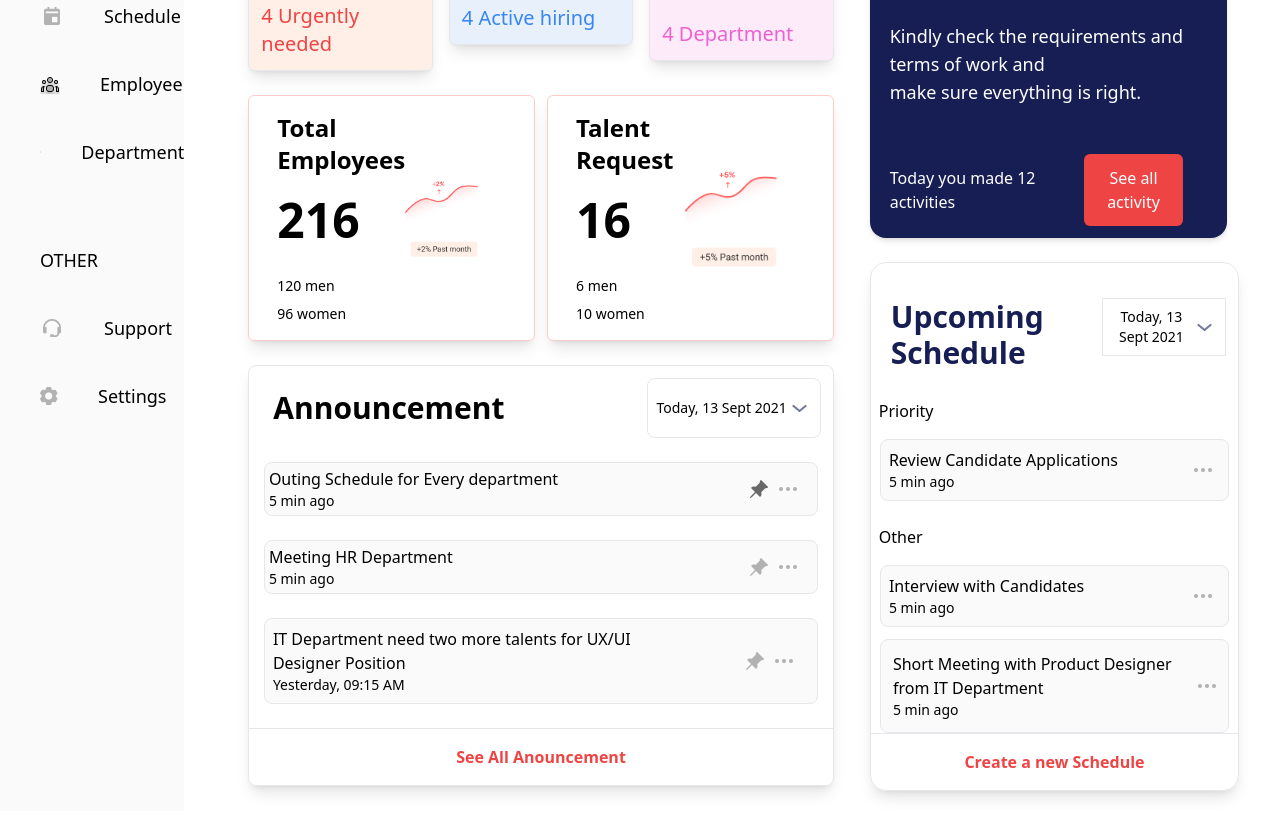
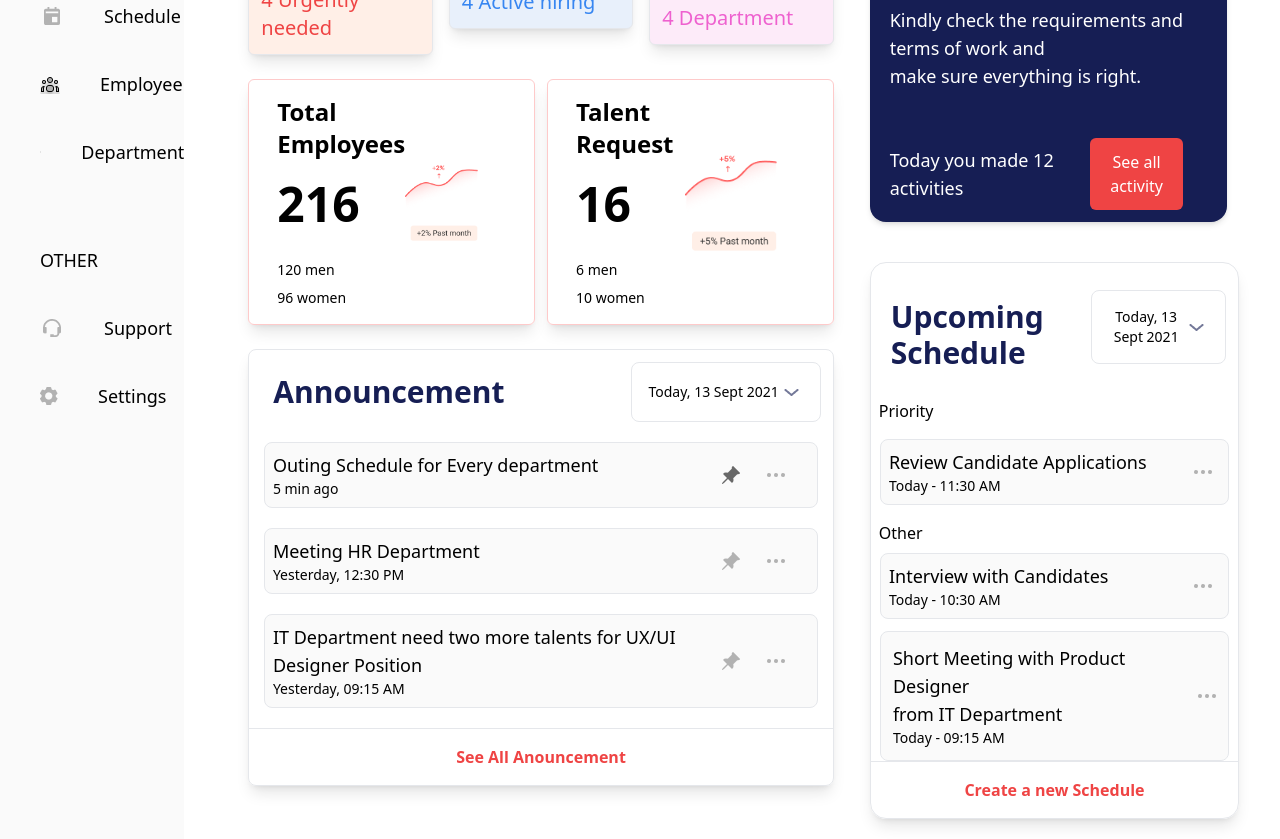
Before and after one commit to srikanthbisai/shoshin, a React (Create React App) app: page / in a window 1280 px wide. Shown: the part 360-1199 px from the top of the page. Before the commit the page ends 1171 px from the top, so only its background shows below. Built offline with nearby package versions, Linux system fonts and the light colour scheme.

Commit message:
final change

```diff
--- a/src/components/Left.js
+++ b/src/components/Left.js
@@ -2,7 +2,7 @@ function Left() {
   return (
     <div className="flex sm:hidden md:block md:w-[15%] md:m-x-auto xl:w-[15%] bg-[#FAFAFA] min-h-screen">
       <div>
-        <div className="flex flex-row space-x-3 justify-center mt-10 items-center">
+        <div className="flex flex-row space-x-3 justify-center  md:mt-20 lg:mt-10 items-center">
           <img src="icon.png" alt=""></img>
           <p className="text-[#0A337A] font-bold text-3xl hidden xl:block">
             Vasitum
--- a/src/components/Main.js
+++ b/src/components/Main.js
@@ -1,12 +1,12 @@
 function Main() {
   return (
-    <div className="flex sm:m-auto md:w-full flex-col space-y-5 md:ml-10">
-      <div className="header pt-6 pb-6 flex justify-between items-center sm:space-x-4  lg:pr-20 lg:w-full">
+    <div className="flex sm:w-[90%] sm:mx-auto md:w-full flex-col space-y-5 md:ml-10">
+
+      <div className="header pt-2 pb-2 mt-4 flex justify-between items-center sm:space-x-4 lg:pr-20 lg:w-full">
         <div className="flex flex-row justify-between space-x-3 items-center">
           <img src="menu.png" alt="" className=" hidden sm:block lg:hidden" />
-
-          <div className="flex items-center justify-between border rounded-lg hidden md:flex md:w-[300px] lg:w-[400px] md:p-1 lg:p-4">
-            <p className="ml-2">Search</p>
+          <div className="flex items-center justify-between border bg-[#FAFAFA] rounded-lg hidden md:flex md:w-[300px] lg:w-[400px] md:p-1 lg:p-4">
+            <p className="ml-2 font-extralight text-lg tracking-wider">Search</p>
             <img
               src="search.png"
               alt="Search Icon"
@@ -27,6 +27,7 @@ function Main() {
           <img src="Frame 10.png" alt="" />
         </div>
       </div>
+
       {/* first container */}
       <div className="containe flex sm:flex-col lg:flex-row">
         <div className="xl:w-[60%] xl:m-x-auto xl:m-y-auto flex flex-col sm:px-0 md:px-6">
@@ -69,8 +70,8 @@ function Main() {
               <div className="textContainer text-sm ml-3">
                 <p className="text-2xl font-bold">Total Employees</p>
                 <p className="text-5xl font-bold font-sans mt-5">216</p>
-                <p className="font-thin mt-8">120 men</p>
-                <p className="font-thin mt-2">96 women</p>
+                <p className="font-light mt-8">120 men</p>
+                <p className="font-light mt-2">96 women</p>
               </div>
               <div className="imgContainer flex justify-center items-center mr-10">
                 <img src="Frame 52.png" alt="" width={150} />
@@ -80,8 +81,8 @@ function Main() {
               <div className="textContainer text-sm  ml-3">
                 <p className="text-2xl font-bold">Talent Request</p>
                 <p className="text-5xl font-bold font-sans mt-5">16</p>
-                <p className="font-thin mt-8">6 men</p>
-                <p className="font-thin mt-2">10 women</p>
+                <p className="font-light mt-8">6 men</p>
+                <p className="font-light  mt-2">10 women</p>
               </div>
               <div className="imgContainer flex justify-center items-center mr-10">
                 <img src="Frame 53.png" alt="" width={150} />
@@ -89,46 +90,46 @@ function Main() {
             </div>
           </div>
 
-          <div className="rounded-lg border border-gray-200 shadow-lg  flex flex-col mt-6 space-y-6">
+          <div className="rounded-lg border border-gray-200 shadow-lg  flex flex-col mt-6 space-y-5">
             <div className="top flex flex-row justify-between px-3 pt-3">
-              <h1 className="text-3xl font-bold p-3 ">Announcement</h1>
-              <button className="text-sm border border-gray-200 p-2 flex justify-center items-center rounded-lg">
+              <h1 className="text-3xl font-bold p-3 text-[#161E54]">Announcement</h1>
+              <button className="text-sm border border-gray-200 sm:p-2 lg:p-4 flex justify-center items-center rounded-lg font-thin">
                 Today, 13 Sept 2021
                 <img src="Frame 10.png" alt="" />
               </button>
             </div>
 
-            <div className="border border-gray-200 p-1 rounded-lg mt-5 justify-between flex bg-[#FAFAFA]  w-[95%] mx-auto">
+            <div className="border border-gray-200 p-2 rounded-lg justify-between flex bg-[#FAFAFA]  w-[95%] mx-auto">
               <div className="textDiv">
-                <h1>Outing Schedule for Every department</h1>
-                <h1 className="text-sm font-thin">5 min ago</h1>
+                <h1 className="text-lg font-medium">Outing Schedule for Every department</h1>
+                <h1 className="text-sm font-light">5 min ago</h1>
               </div>
-              <div className="imgDiv flex justify-center items-center space-x-2 mr-4">
+              <div className="imgDiv flex justify-center items-center space-x-6 mr-6">
                 <img src="pin-light.png" alt="" />
                 <img src="3dots.png" alt="" />
               </div>
             </div>
 
-            <div className="border border-gray-200 p-1 rounded-lg mt-5 justify-between flex bg-[#FAFAFA] w-[95%] mx-auto">
+            <div className="border border-gray-200 p-2 rounded-lg  justify-between flex bg-[#FAFAFA] w-[95%] mx-auto">
               <div className="textDiv">
-                <h1>Meeting HR Department</h1>
-                <h1 className="text-sm">5 min ago</h1>
+                <h1 className="text-lg font-medium">Meeting HR Department</h1>
+                <h1 className="text-sm font-light">Yesterday, 12:30 PM</h1>
               </div>
-              <div className="imgDiv flex justify-center items-center space-x-2 mr-4">
+              <div className="imgDiv flex justify-center items-center space-x-6 mr-6">
                 <img src="pin-dark.png" alt="" />
                 <img src="3dots.png" alt="" />
               </div>
             </div>
 
-            <div className="border border-gray-200 p-2 rounded-lg mt-5 justify-between flex bg-[#FAFAFA] w-[95%] mx-auto">
+            <div className="border border-gray-200 p-2 rounded-lg justify-between flex bg-[#FAFAFA] w-[95%] mx-auto">
               <div className="textDiv">
-                <h1>
+                <h1 className="text-lg font-medium">
                   IT Department need two more talents for UX/UI <br></br>
                   Designer Position
                 </h1>
-                <h1 className="text-sm font-thin">Yesterday, 09:15 AM</h1>
+                <h1 className="text-sm font-light">Yesterday, 09:15 AM</h1>
               </div>
-              <div className="imgDiv flex justify-center items-center space-x-2 mr-4">
+              <div className="imgDiv flex justify-center items-center space-x-6 mr-6">
                 <img src="pin-dark.png" alt="" />
                 <img src="3dots.png" alt="" />
               </div>
@@ -141,7 +142,7 @@ function Main() {
         </div>
 
         {/*second div */}
-        <div className="lastContainer mb-5 md:p-5 lg:p-0 flex sm:flex-col md:flex-row lg:flex-col md:space-x-2 md:mr-10 sm:w-full xl:w-[35%] mr-auto mt-8 lg:space-x-3">
+        <div className="lastContainer mb-5 sm:mt-1 md:mt-1 lg:mt-8 md:p-5 lg:p-0 flex sm:flex-col md:flex-row lg:flex-col md:space-x-2 md:mr-10 sm:w-full xl:w-[35%] mr-auto mt-8 lg:space-x-3">
           <div className="blueContainer bg-[#161E54] text-white rounded-2xl sm:mt-5 lg:mt-10 lg:ml-3 xl:mt-8 p-3 shadow-md">
             <h1 className="text-white bg-[#1B204A] rounded-2xl text-xl p-4">
               Recently Activity
@@ -155,40 +156,40 @@ function Main() {
               sure everything is right.
             </p>
             <div className="bottom flex sm:py-3 sm:space-y-3 md:py-0 md:space-y-0 sm:mt-3 md:mt-10 sm:flex-col lg:flex-row lg:justify-between lg:items-center">
-              <p className="p-2 ">Today you made 12 activities</p>
+              <p className="p-2 text-lg">Today you made 12 activities</p>
               <button className="bg-red-500 rounded-md sm:p-2 lg:p-3 sm:w-1/3 md:w-2/3 lg:w-1/3  lg:mr-8">
                 See all activity
               </button>
             </div>
           </div>
 
-          <div className="bottom sm:mt-5 lg:mt-6 border sm:w-full border-gray-200 rounded-2xl shadow-lg relative overflow-hidden">
+          <div className="bottom sm:mt-5 lg:mt-10 border sm:w-full border-gray-200 rounded-2xl shadow-lg relative overflow-hidden">
             <div className="top flex justify-between items-center sm:p-5 lg:p-3">
               <p className="font-bold sm:text-2xl md:text-3xl text-[#161E54] p-2 mt-4">
                 Upcoming Schedule
               </p>
-              <button className="text-sm border border-gray-200 p-2 flex justify-center items-center">
+              <button className="text-sm border border-gray-200 sm:p-2 lg:p-4 flex justify-center items-center rounded-lg font-thin">
                 Today, 13 Sept 2021
                 <img src="Frame 10.png" alt="" />
               </button>
             </div>
 
-            <p className="font-thin p-2">Priority</p>
+            <p className="font-medium p-2">Priority</p>
             <div className="border border-gray-200 p-2 rounded-lg mt-2 justify-between flex bg-[#FAFAFA] w-[95%] mx-auto">
               <div className="textDiv">
-                <h1 className="">Review Candidate Applications</h1>
-                <h1 className="text-sm">5 min ago</h1>
+                <h1 className="text-lg font-medium">Review Candidate Applications</h1>
+                <h1 className="text-sm font-light">Today - 11:30 AM</h1>
               </div>
               <div className="imgDiv flex justify-center items-center p-2">
                 <img src="3dots.png" alt="" />
               </div>
             </div>
 
-            <p className="mt-4 font-thin p-2">Other</p>
-            <div className="border border-gray-200 p-2 rounded-lg mt-2 justify-between flex bg-[#FAFAFA] w-[95%] mx-auto">
+            <p className="mt-2 font-medium p-2">Other</p>
+            <div className="border border-gray-200 p-2 rounded-lg justify-between flex bg-[#FAFAFA] w-[95%] mx-auto">
               <div className="textDiv">
-                <h1 className="">Interview with Candidates</h1>
-                <h1 className="text-sm ">5 min ago</h1>
+                <h1 className="text-lg font-medium">Interview with Candidates</h1>
+                <h1 className="text-sm font-light">Today - 10:30 AM</h1>
               </div>
               <div className="imgDiv flex justify-center items-center p-2">
                 <img src="3dots.png" alt="" />
@@ -197,10 +198,10 @@ function Main() {
 
             <div className="flex md:hidden lg:flex border border-gray-200 p-3 rounded-lg mt-3 justify-between bg-[#FAFAFA] w-[95%] mx-auto">
               <div className="textDiv">
-                <p>
+                <p className="text-lg font-medium">
                   Short Meeting with Product Designer <br /> from IT Department
                 </p>
-                <h1 className="text-sm font-thin">5 min ago</h1>
+                <h1 className="text-sm font-light">Today - 09:15 AM</h1>
               </div>
               <div className="imgDiv flex justify-center items-center gap-2">
                 <img src="3dots.png" alt="" />
```
